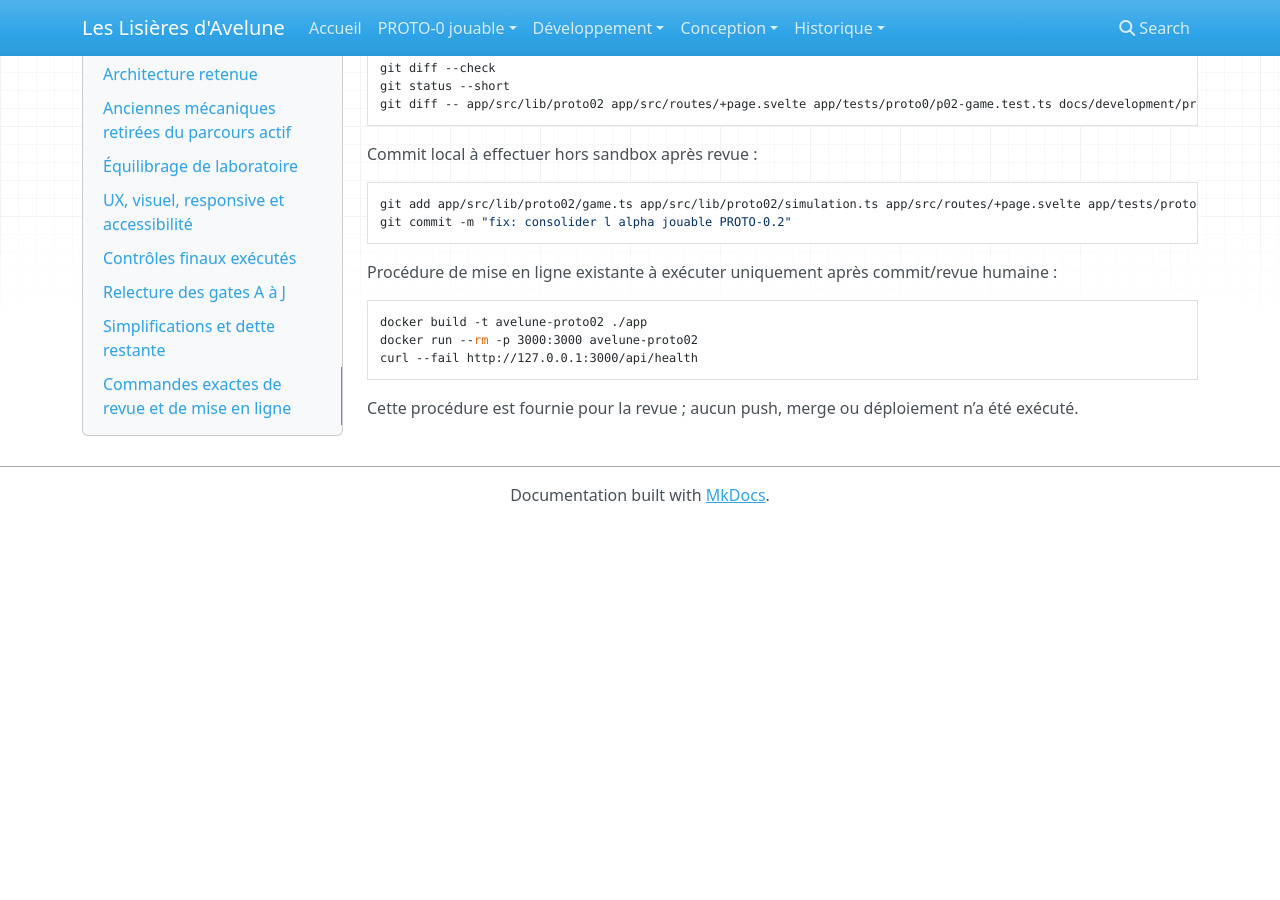
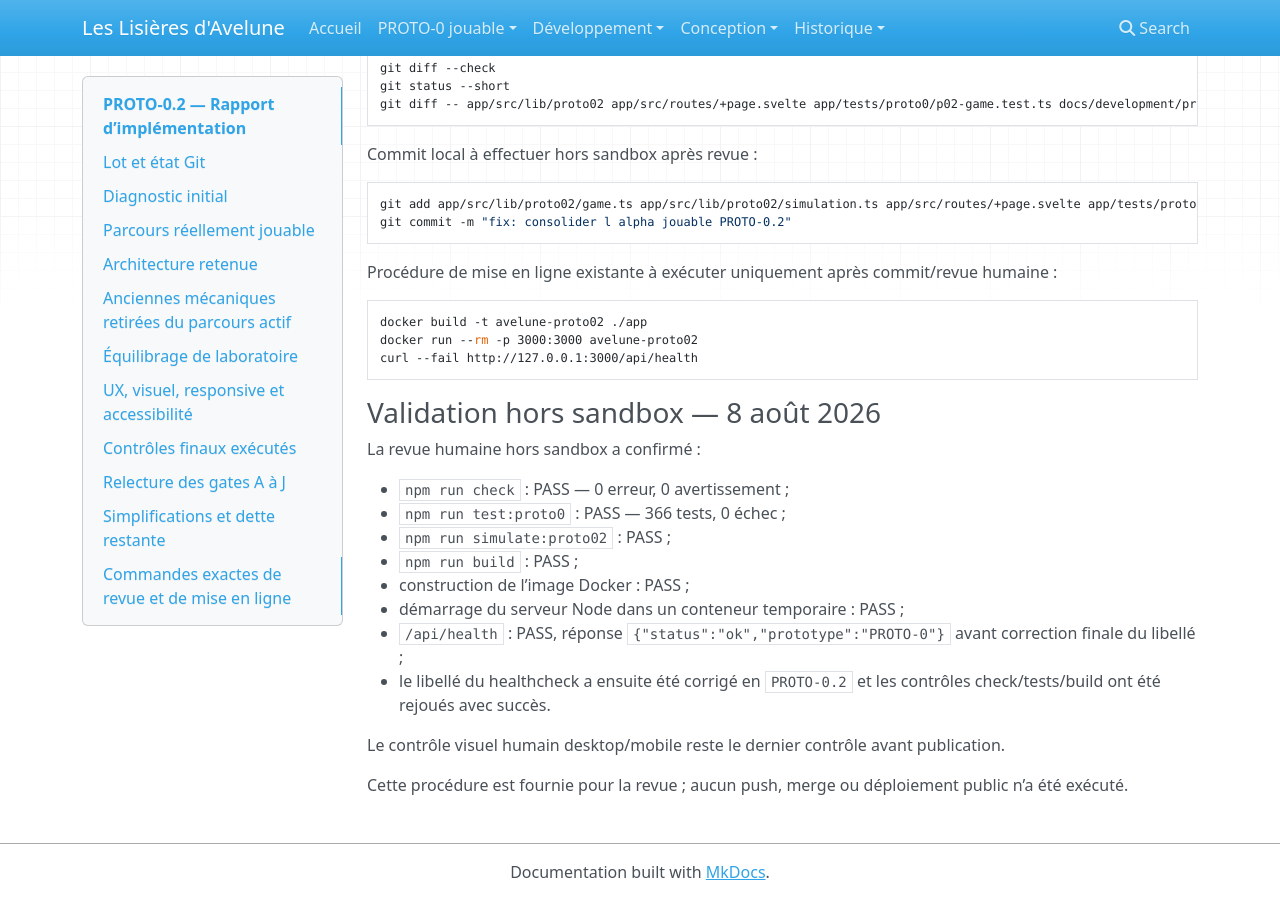
Before and after one commit to Abeliome-Officiel/les-lisieres-avelune, an MkDocs documentation site: the page built from docs/development/proto0.2/IMPLEMENTATION_REPORT.md, in a window 1280 px wide and 900 px high, scrolled down 3851 px. Built offline with MkDocs 1.6.1, drawn with Linux system fonts in a browser that asks for light colours; nearby versions of some CDN libraries; before the commit the page ends 4374 px from its top, so only the background shows below that.

Commit message:
docs: consigner la validation finale PROTO-0.2

````diff
--- a/docs/development/proto0.2/IMPLEMENTATION_REPORT.md
+++ b/docs/development/proto0.2/IMPLEMENTATION_REPORT.md
@@ -140,4 +140,19 @@ docker run --rm -p 3000:3000 avelune-proto02
 curl --fail http://127.0.0.1:3000/api/health
 ```
 
-Cette procédure est fournie pour la revue ; aucun push, merge ou déploiement n’a été exécuté.
+### Validation hors sandbox — 8 août 2026
+
+La revue humaine hors sandbox a confirmé :
+
+- `npm run check` : PASS — 0 erreur, 0 avertissement ;
+- `npm run test:proto0` : PASS — 366 tests, 0 échec ;
+- `npm run simulate:proto02` : PASS ;
+- `npm run build` : PASS ;
+- construction de l’image Docker : PASS ;
+- démarrage du serveur Node dans un conteneur temporaire : PASS ;
+- `/api/health` : PASS, réponse `{"status":"ok","prototype":"PROTO-0"}` avant correction finale du libellé ;
+- le libellé du healthcheck a ensuite été corrigé en `PROTO-0.2` et les contrôles check/tests/build ont été rejoués avec succès.
+
+Le contrôle visuel humain desktop/mobile reste le dernier contrôle avant publication.
+
+Cette procédure est fournie pour la revue ; aucun push, merge ou déploiement public n’a été exécuté.
````
